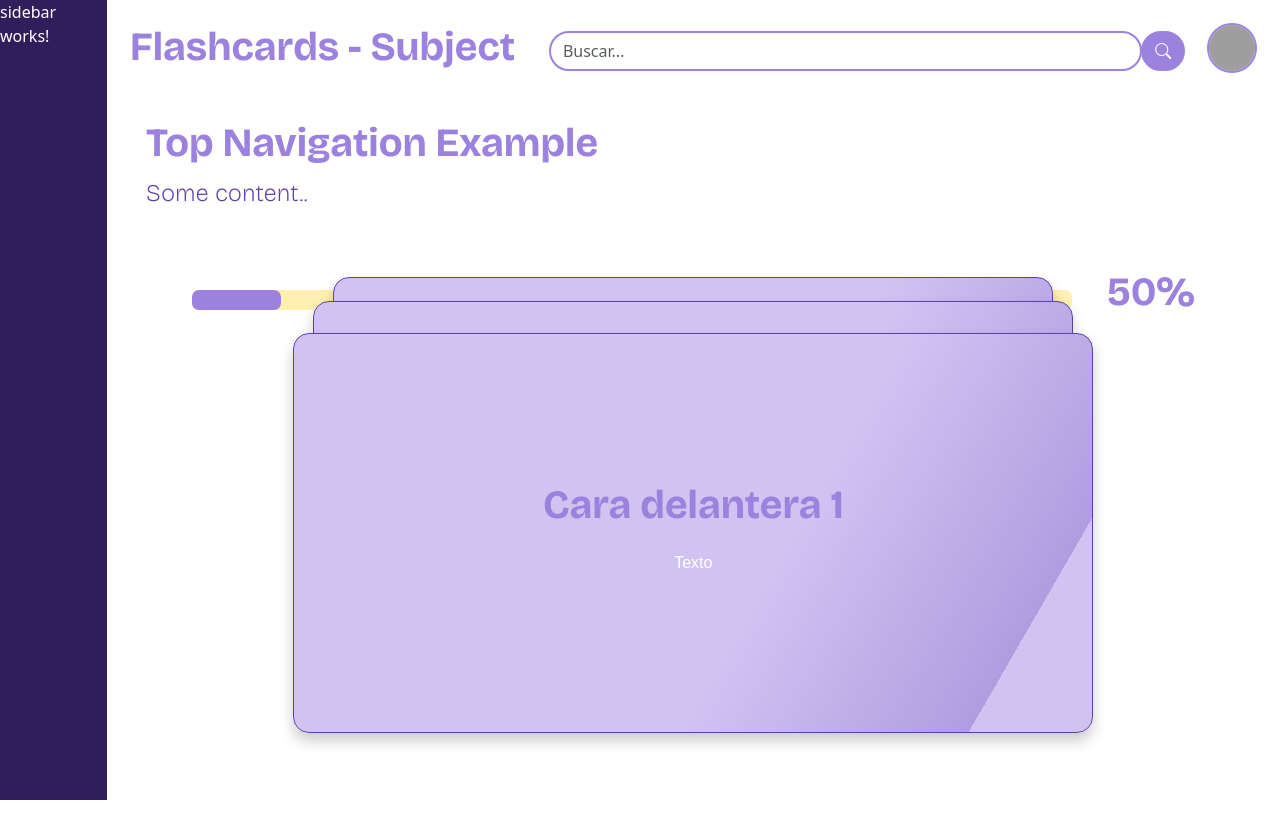
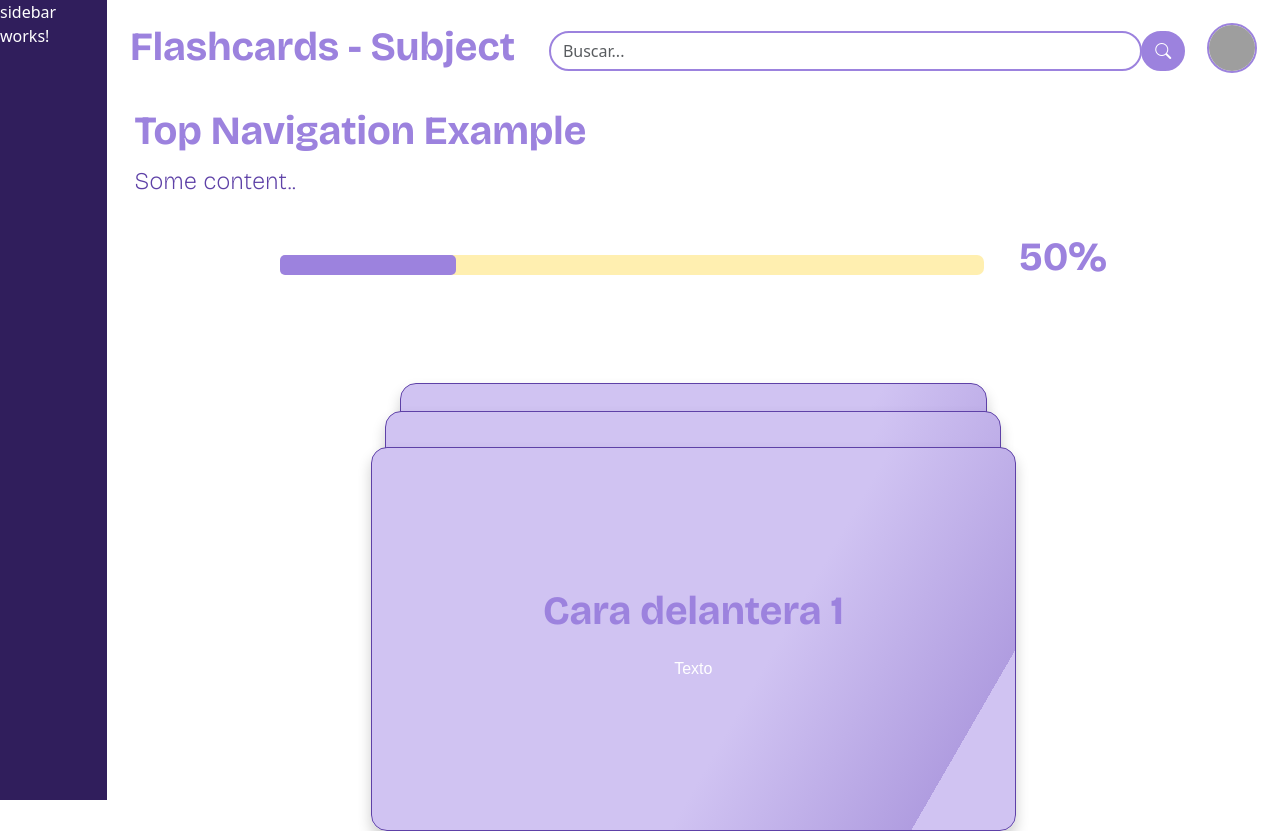
Before and after one commit to FabioB8a/StudyBuddy, an Angular app in the folder Frontend/: page /flashcards in a window 1280 px wide. Before the commit the page ends 800 px from the top, so only its background shows below. Built offline with nearby package versions, Linux system fonts and the light colour scheme; grey boxes are pictures that could not be loaded.

Commit message:
Ajustes para media pantalla

```diff
--- a/Frontend/src/app/pages/flashcards-page/flashcards-page.component.css
+++ b/Frontend/src/app/pages/flashcards-page/flashcards-page.component.css
@@ -12,9 +12,9 @@
 
 .content {
     display: flex;
-    margin-left: 2%;
     margin-right: 2%;
-    margin-top: 2%;
+    margin-left: 1%;
+    margin-top: 1%;
 }
 
 .underline-mark {
@@ -41,7 +41,7 @@
 /* Barra de progreso */
 
 .progressBarDiv {
-    margin-top: 3%;
+    margin-top: 1%;
     margin-bottom: 3%;
     display: flex;
     justify-content: center;
@@ -49,19 +49,19 @@
 }
 
 .progress-loader {
-    width: 110vh;
+    width: 60%;
     background: #FFEFB0;
     height: 20px;
     border-radius: 7px;
 }
 
 .progress {
-    width: 1px;
-    height: 20px;
-    border-radius: 7px;
+    width: 1%;
+    height: 100%;
+    border-radius: 5px;
     background: #9C82DE;
     transition: 0.5s;
-    animation: loading_44 100s cubic-bezier(.4, 1.01, 1, 1) infinite;
+    animation: loading_44 20s cubic-bezier(.4, 1.01, 1, 1) infinite;
 }
 
 .progressCounter {
@@ -82,7 +82,6 @@
         width: 50%;
     }
 
-
     75% {
         width: 75%;
     }
@@ -99,19 +98,27 @@
 
 
 .flashcardsDiv {
-    margin-top: 3%;
+    margin-top: 7%;
     margin-bottom: 3%;
     display: flex;
     justify-content: center;
     align-items: center;
     position: relative;
-    height: 40vh;
+    height: 40%;
+}
+
+@media (max-width: 1400px) {     /* Media pantalla */
+
+    .flashcardsDiv {
+        margin-top: 15%;
+    }
+
 }
 
 .flip-card {
     background-color: transparent;
-    width: 100vh;
-    height: 50vh;
+    width: 55%;
+    height: 120%;
     perspective: 1000px;
     font-family: sans-serif;
     position: absolute;
@@ -139,20 +146,23 @@
 
 /* Flashcards pequeñas */
 .smaller {
-    width: 95vh;
-    height: 48vh;
-    bottom: 1vh;
+    width: 52.5%;
+    height: 120%;
+    bottom: 0.5vh;
 }
 
 .smaller2 {
-    width: 90vh;
-    height: 46vh;
-    bottom: 6vh;
+    width: 50%;
+    height: 120%;
+    bottom: 4vh;
 }
+
+/* Animaciones */
 
 .smaller .flip-card-inner,
 .smaller2 .flip-card-inner {
-    transform: none !important; /* Deshabilita las transformaciones para las flashcards pequeñas */
+    transform: none !important;
+    /* Deshabilita las transformaciones para las flashcards pequeñas */
 }
 
 .flip-card-front,
```
